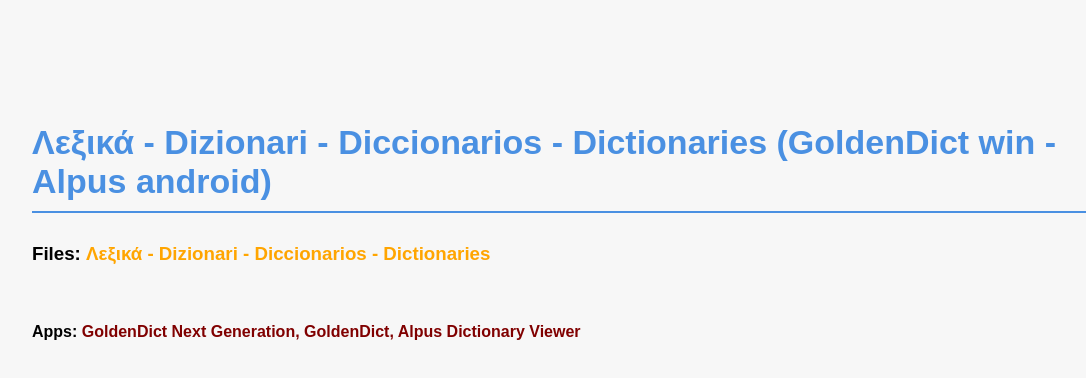
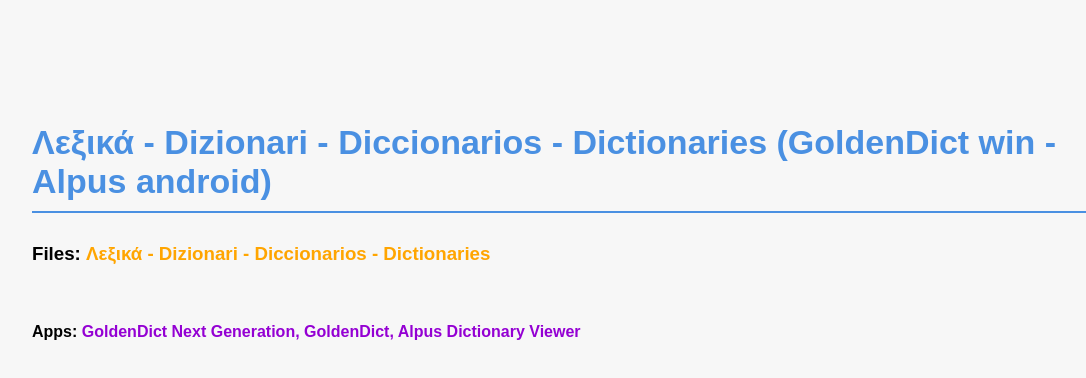
Before and after one commit to ktsagg/goldendict, a plain HTML site: page docs/index.html in a window 1280 px wide. Shown: the whole page, without its empty margins (68-1154 px from the left). Drawn offline with Linux system fonts and the light colour scheme.

Commit message:
Update styles.css

```diff
--- a/docs/styles.css
+++ b/docs/styles.css
@@ -29,7 +29,7 @@ a:hover {
   text-decoration: underline;
 }
 h4 a {
-  color: maroon;
+  color: darkviolet;
   text-decoration: none;
   font-weight: bold;
 }
```
